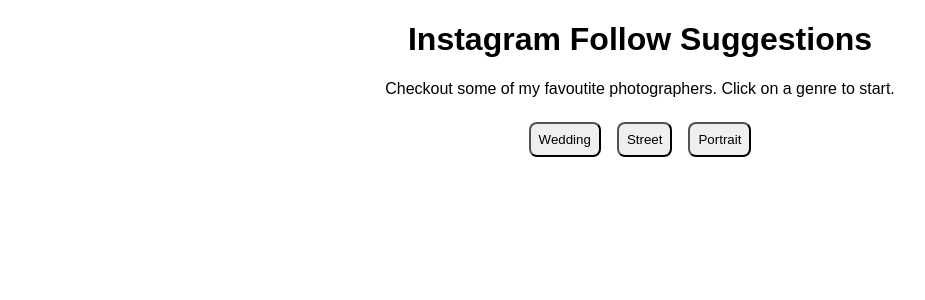
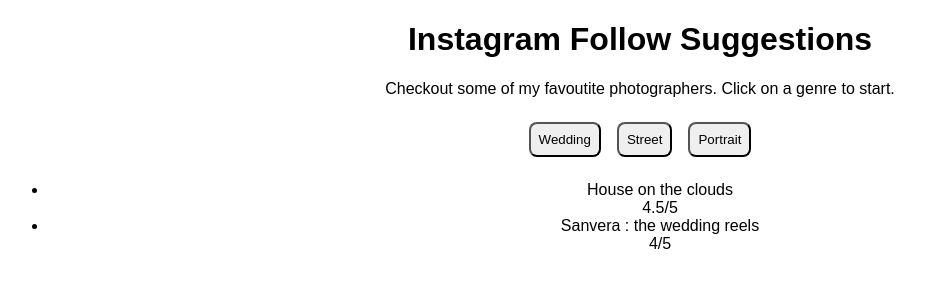
Before and after one commit to DebasishSahoo10/follow-suggestioner, a React (Create React App) app: page / in a window 1280 px wide. Shown: the top 300 px of the page, without its empty margins (0-925 px from the left). Built offline with nearby package versions, Linux system fonts and the light colour scheme.

Commit message:
feat : added account details

```diff
--- a/src/App.js
+++ b/src/App.js
@@ -17,7 +17,7 @@
 };
 
 export default function App() {
-  var [genreSelector, setGenre] = useState("");
+  var [genreSelector, setGenre] = useState("Wedding");
   function clickHandler(genre) {
     setGenre(genre);
   }
@@ -34,7 +34,16 @@
         ))}
       </div>
 
-      <div></div>
+      <div>
+        <ul>
+          {accountsDB[genreSelector].map((account) => (
+            <li>
+              <div> {account.name} </div>
+              <div> {account.rating} </div>
+            </li>
+          ))}
+        </ul>
+      </div>
     </div>
   );
 }
```
